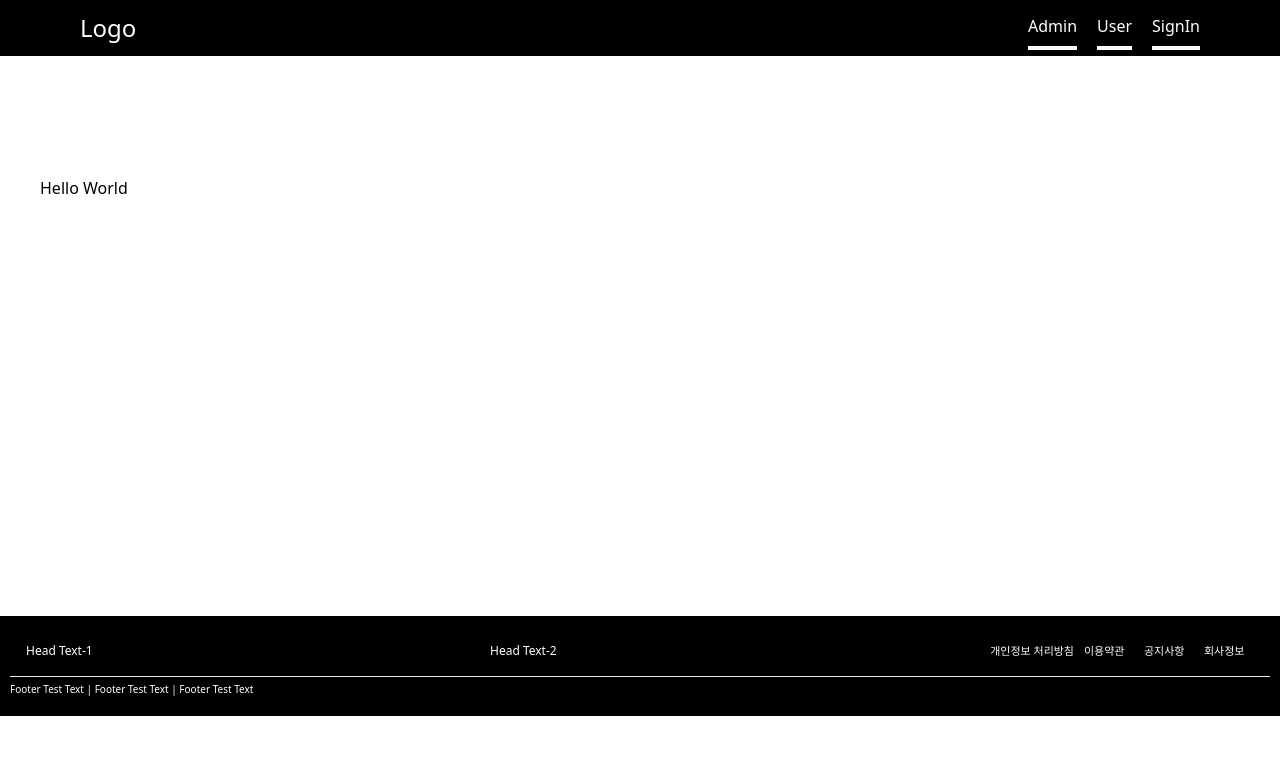
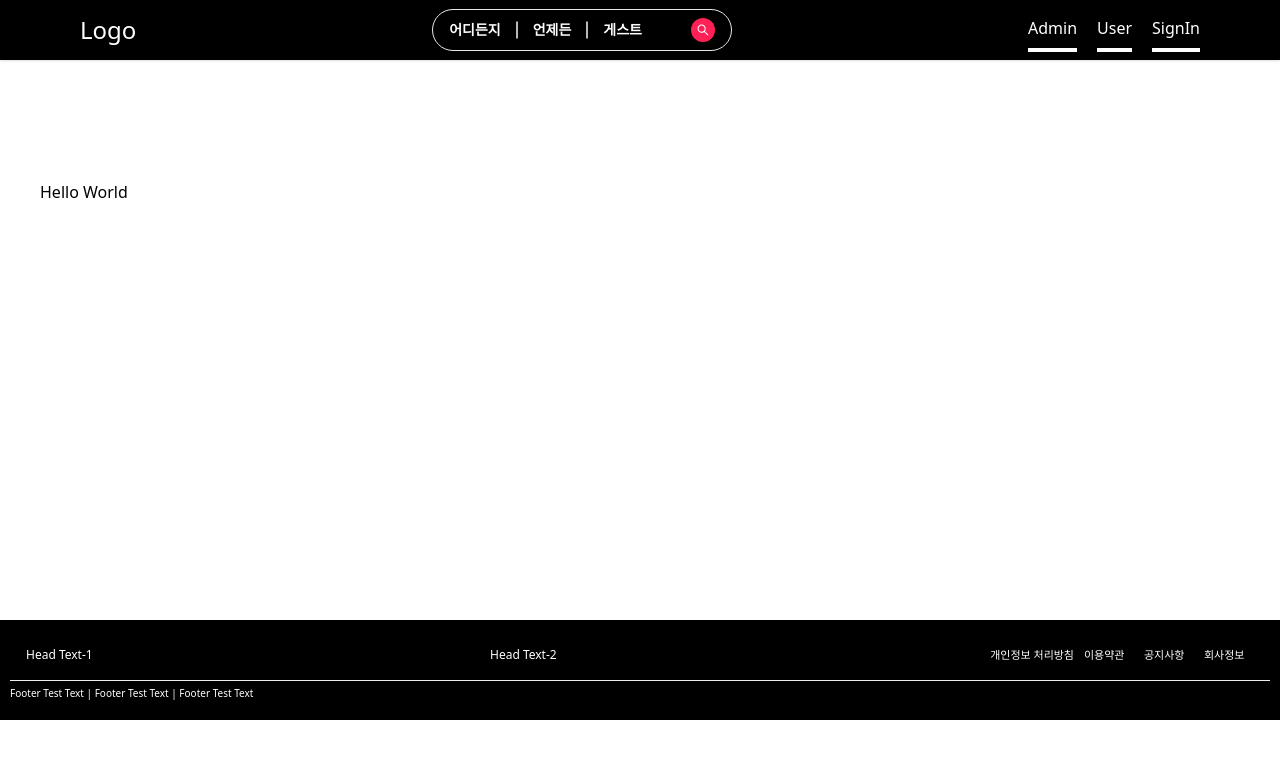
Before and after one commit to g-boram/nextjs-app, a Next.js app: page / in a window 1280 px wide. Shown: the top 758 px of the page. Built offline with nearby package versions, Linux system fonts and the light colour scheme; no server answers.

Commit message:
nav바 작업중

```diff
--- a/src/components/(Layout)/(Footer)/Footer.module.css
+++ b/src/components/(Layout)/(Footer)/Footer.module.css
@@ -23,6 +23,7 @@
   justify-content: space-between;
   align-items: center;
   border-bottom: 1px solid #eee;
+  flex-wrap: wrap;
 }
 
 .headText_1,
--- a/src/components/(Navbar)/Navbar.tsx
+++ b/src/components/(Navbar)/Navbar.tsx
@@ -2,6 +2,8 @@
 import Link from "next/link";
 import React, { useState } from "react";
 import NavItem from "./NavItem";
+import { RxDividerVertical } from "react-icons/rx";
+import { AiOutlineSearch } from "react-icons/ai";
 
 const Navbar = () => {
   const [menu, setMenu] = useState(false);
@@ -11,14 +13,27 @@ const Navbar = () => {
   };
 
   return (
-    <nav className={`relative z-10 w-full text-white bg-black ${menu && "pb-5"}`}>
-      <div className={`flex items-center justify-between mx-5 sm:mx-10 lg:mx-20`}>
+    <nav className={`relative z-10 w-full shadow-sm text-white bg-black ${menu && "pb-5"} `}>
+      <div className={`flex items-center justify-between mx-5 sm:mx-10 lg:mx-20 sm:gap-4`}>
         {/* logo */}
-        <div className={`flex items-center text-2xl h-14`}>
+        <div className={`hidden sm:flex items-center text-2xl h-15`}>
           <Link href={"/"}>Logo</Link>
         </div>
 
-        {/* menu */}
+        <div className="flex justify-between w-full sm:w-[300px] border border-gray-200 rounded-full sm:mx-4 md:mx-auto py-2 px-4">
+          <div className="flex justify-center gap-1">
+            <div className="my-auto font-semibold text-sm">어디든지</div>
+            <RxDividerVertical className="text-gray-200 my-auto text-2xl" />
+            <div className="my-auto font-semibold text-sm">언제든</div>
+            <RxDividerVertical className="text-gray-200 my-auto text-2xl" />
+            <div className="my-auto font-semibold text-sm">게스트</div>
+          </div>
+          <button type="button" className="bg-rose-500 text-white rounded-full w-6 h-6 my-auto">
+            <AiOutlineSearch className="text-sm m-auto font-semibold" />
+          </button>
+        </div>
+
+        {/* menu Button */}
         <div className="text-2xl sm:hidden">
           {menu === false ? <button onClick={handleMenu}>+</button> : <button onClick={handleMenu}>-</button>}
         </div>
```
